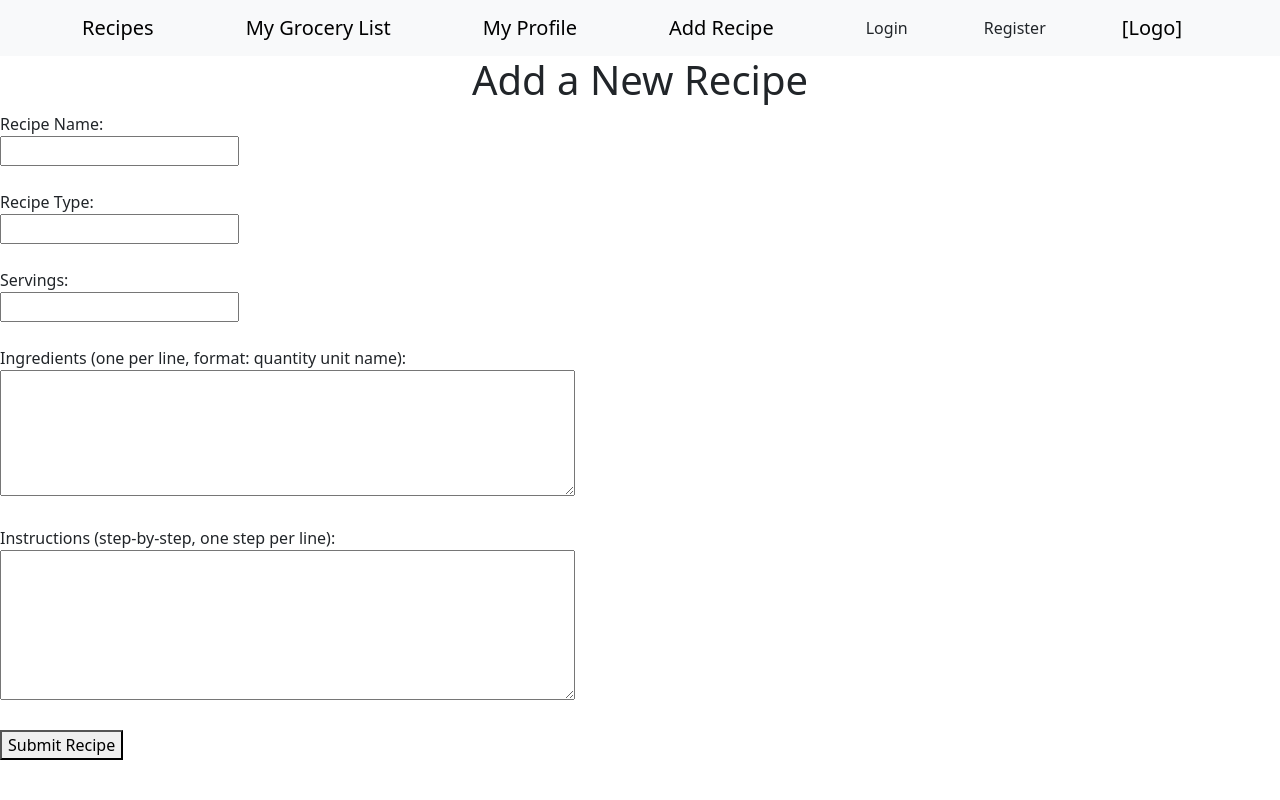
After one commit to lanaiya-legaspi/CMPE131-termproject, a Flask app: page /add-recipe in a window 1280 px wide. The commit adds this page. Run offline with Flask 3, Linux system fonts and the light colour scheme.

```diff
--- a/app/routes.py
+++ b/app/routes.py
@@ -2,7 +2,7 @@
 from flask import Flask, render_template
 from datetime import datetime
 from app import myapp_obj, db
-from app.models import Recipe, Recipe_Ingredient, Recipe_Rating
+from app.models import Recipe, Recipe_Ingredient, Recipe_Rating, Recipe_Comment, Ingredient
 from app.forms import RatingsForm, CommentsForm
 
 # home page / recipe search page
@@ -31,7 +31,7 @@ def recipeX(id):
 	if cform.validate_on_submit(): # comments form validation / db submission
 		cmt_tmstp = str(datetime.now())
 		comment = Recipe_Comment(
-			comment_desc=form.comment_desc.data,
+            comment_desc=cform.comment_desc.data,
 			user_id=1,
 			recipe_id=id,
 			comment_tmstp=cmt_tmstp
@@ -158,3 +158,73 @@ def get_Ing_Descs(id):
 	ingredients = Recipe_Ingredient.query.all()
 	descs = []
 	recipe_ings = Recipe_Ingredient.query.filter(Recipe_Ingredient.recipe_id==id).all()
+
+# Adding a Recipe
+@myapp_obj.route("/add-recipe", methods=["GET", "POST"])
+def add_recipe():
+    if request.method == "POST":
+        title = request.form["recipe_desc"]
+        recipe_type = request.form["recipe_type"]
+        servings = request.form["recipe_servings"]
+        instructions_raw = request.form["recipe_instructions"]
+        ingredients_raw = request.form["ingredients"]
+
+        # Save recipe to database
+        new_recipe = Recipe(
+            recipe_desc=title,
+            recipe_type=recipe_type,
+            recipe_servings=servings,
+            recipe_rating=0,  # default rating
+            recipe_insns=instructions_raw
+        )
+        db.session.add(new_recipe)
+        db.session.commit()
+
+        # Add ingredients
+        ingredients_lines = ingredients_raw.strip().split("\n")
+        for line in ingredients_lines:
+            parts = line.strip().split(" ", 2)
+            if len(parts) == 3:
+                qty, uom, name = parts
+            elif len(parts) == 2:
+                qty, name = parts
+                uom = "unit"
+            else:
+                continue  # skip malformed line
+
+            # Check if ingredient exists
+            ingredient = Ingredient.query.filter_by(ing_desc=name).first()
+            if not ingredient:
+                ingredient = Ingredient(ing_desc=name, ing_type="")
+                db.session.add(ingredient)
+                db.session.commit()
+
+            # Link recipe and ingredient
+            ri = Recipe_Ingredient(
+                recipe_id=new_recipe.recipe_id,
+                ing_id=ingredient.ing_id,
+                ing_qty=qty,
+                ing_uom=uom
+            )
+            db.session.add(ri)
+
+        db.session.commit()
+        return redirect(url_for("main"))
+
+    return render_template("add_recipe.html")
+
+#ediiting a recipe
+@myapp_obj.route("/edit-recipe/<int:id>", methods=["GET", "POST"])
+def edit_recipe(id):
+    recipe = Recipe.query.get_or_404(id)
+
+    if request.method == "POST":
+        recipe.recipe_desc = request.form["recipe_desc"]
+        recipe.recipe_type = request.form["recipe_type"]
+        recipe.recipe_servings = request.form["recipe_servings"]
+        recipe.recipe_insns = request.form["recipe_insns"]
+
+        db.session.commit()
+        return redirect(url_for("recipeX", id=recipe.recipe_id))
+
+    return render_template("edit_recipe.html", recipe=recipe)
--- /dev/null
+++ b/app/templates/add_recipe.html
@@ -0,0 +1,26 @@
+{% extends 'base.html' %}
+
+{% block header %}
+<h1 class="text-center">Add a New Recipe</h1>
+{% endblock %}
+
+{% block content %}
+<form method="POST">
+    <label>Recipe Name:</label><br>
+    <input type="text" name="recipe_desc" required><br><br>
+
+    <label>Recipe Type:</label><br>
+    <input type="text" name="recipe_type"><br><br>
+
+    <label>Servings:</label><br>
+    <input type="number" name="recipe_servings" required><br><br>
+
+    <label>Ingredients (one per line, format: quantity unit name):</label><br>
+    <textarea name="ingredients" rows="5" cols="60" required></textarea><br><br>
+
+    <label>Instructions (step-by-step, one step per line):</label><br>
+    <textarea name="recipe_instructions" rows="6" cols="60" required></textarea><br><br>
+
+    <button type="submit">Submit Recipe</button>
+</form>
+{% endblock %}
--- a/app/templates/base.html
+++ b/app/templates/base.html
@@ -7,6 +7,8 @@
 
 <!-- Bootstrap import-->
 <link href="https://cdn.jsdelivr.net/npm/bootstrap@5.3.5/dist/css/bootstrap.min.css" rel="stylesheet" integrity="sha384-SgOJa3DmI69IUzQ2PVdRZhwQ+dy64/BUtbMJw1MZ8t5HZApcHrRKUc4W0kG879m7" crossorigin="anonymous">
+<!-- Font Awesome for social media icons -->
+<link rel="stylesheet" href="https://cdnjs.cloudflare.com/ajax/libs/font-awesome/6.4.0/css/all.min.css">
 
 <!-- Beginning of Menu -->
 <nav class="navbar sticky-top bg-body-tertiary">
@@ -14,6 +16,7 @@
 <a class="navbar-brand" href="/">Recipes</a>
 <a class="navbar-brand" href="/grocery-list">My Grocery List</a>
 <a class="navbar-brand" href="/user">My Profile</a>
+<a class="navbar-brand" href="{{ url_for('add_recipe') }}">Add Recipe</a>
 {% if session.get("user") %}
     <a href="{{ url_for('logout') }}" class="nav-link">Logout</a>
 {% else %}
```
Also changed, not shown: app/templates/edit_recipe.html (added, +23 -0 lines), app/templates/index.html (+20 -16 lines), app/templates/recipe.html (+31 -0 lines), app/app.db.
